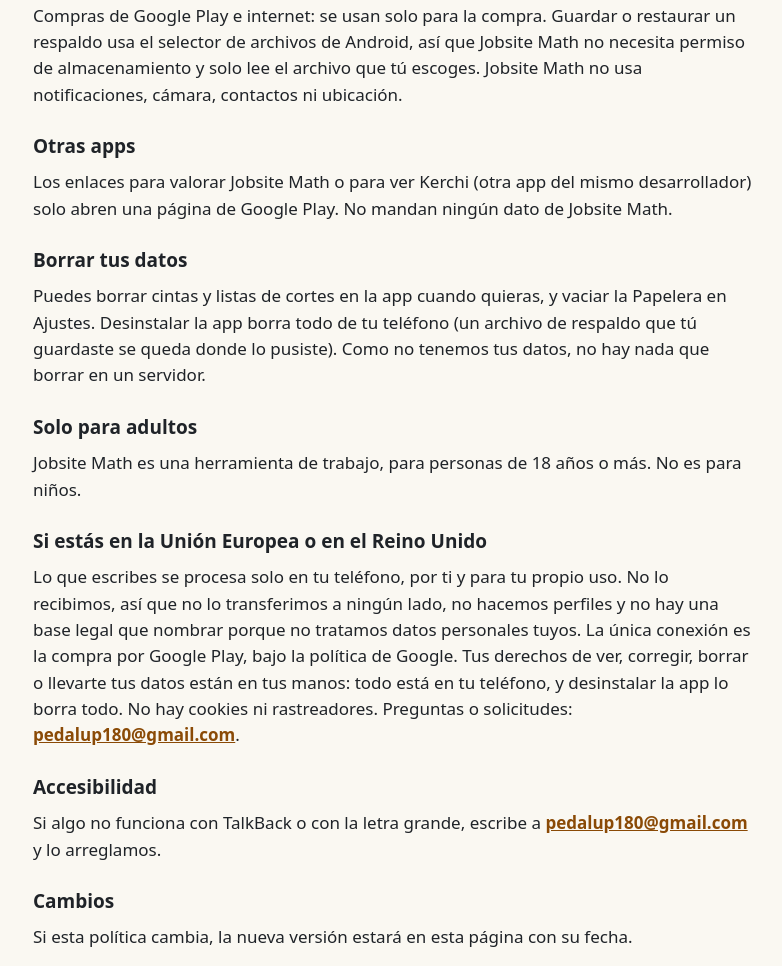
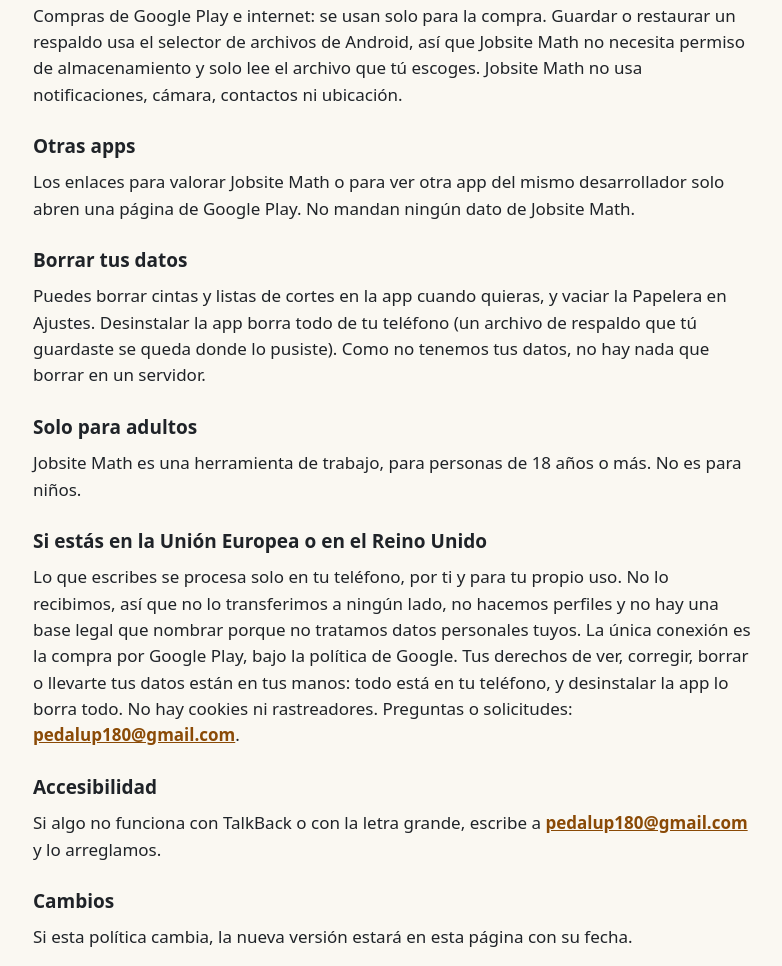
Before and after one commit to amgup-apps/amgup-apps.github.io, a plain HTML site: page jobsitemath/privacidad.html in a window 1280 px wide. Shown: the part 1280-2246 px from the top of the page, without its empty margins (247-1029 px from the left). Drawn offline with Linux system fonts and the light colour scheme.

Commit message:
Jobsite Math privacy: generic sister-app wording (no old name)
Co-Authored-By: Claude Opus 5.5 <noreply@anthropic.com>

```diff
--- a/jobsitemath/privacidad.html
+++ b/jobsitemath/privacidad.html
@@ -30,7 +30,7 @@
 <h2>Permisos</h2>
 <p>Compras de Google Play e internet: se usan solo para la compra. Guardar o restaurar un respaldo usa el selector de archivos de Android, así que Jobsite Math no necesita permiso de almacenamiento y solo lee el archivo que tú escoges. Jobsite Math no usa notificaciones, cámara, contactos ni ubicación.</p>
 <h2>Otras apps</h2>
-<p>Los enlaces para valorar Jobsite Math o para ver Kerchi (otra app del mismo desarrollador) solo abren una página de Google Play. No mandan ningún dato de Jobsite Math.</p>
+<p>Los enlaces para valorar Jobsite Math o para ver otra app del mismo desarrollador solo abren una página de Google Play. No mandan ningún dato de Jobsite Math.</p>
 <h2>Borrar tus datos</h2>
 <p>Puedes borrar cintas y listas de cortes en la app cuando quieras, y vaciar la Papelera en Ajustes. Desinstalar la app borra todo de tu teléfono (un archivo de respaldo que tú guardaste se queda donde lo pusiste). Como no tenemos tus datos, no hay nada que borrar en un servidor.</p>
 <h2>Solo para adultos</h2>
```
Also changed, not shown: jobsitemath/privacy.html (+1 -1 lines).
